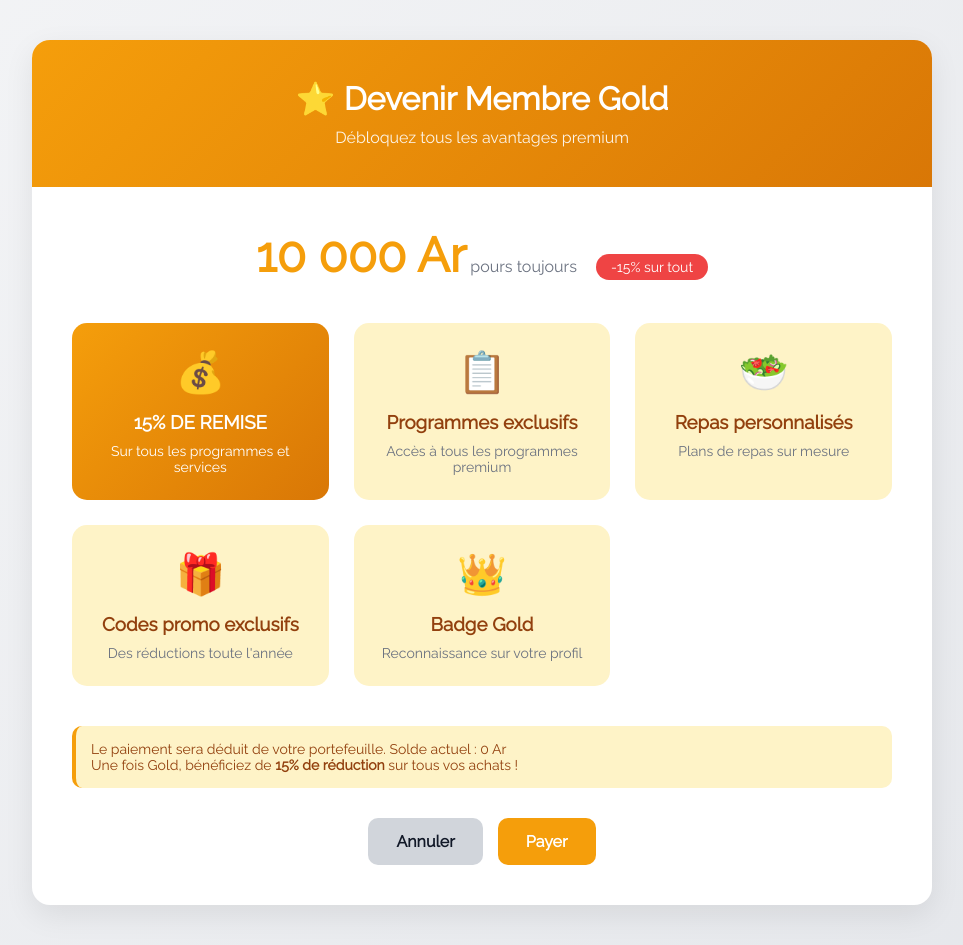
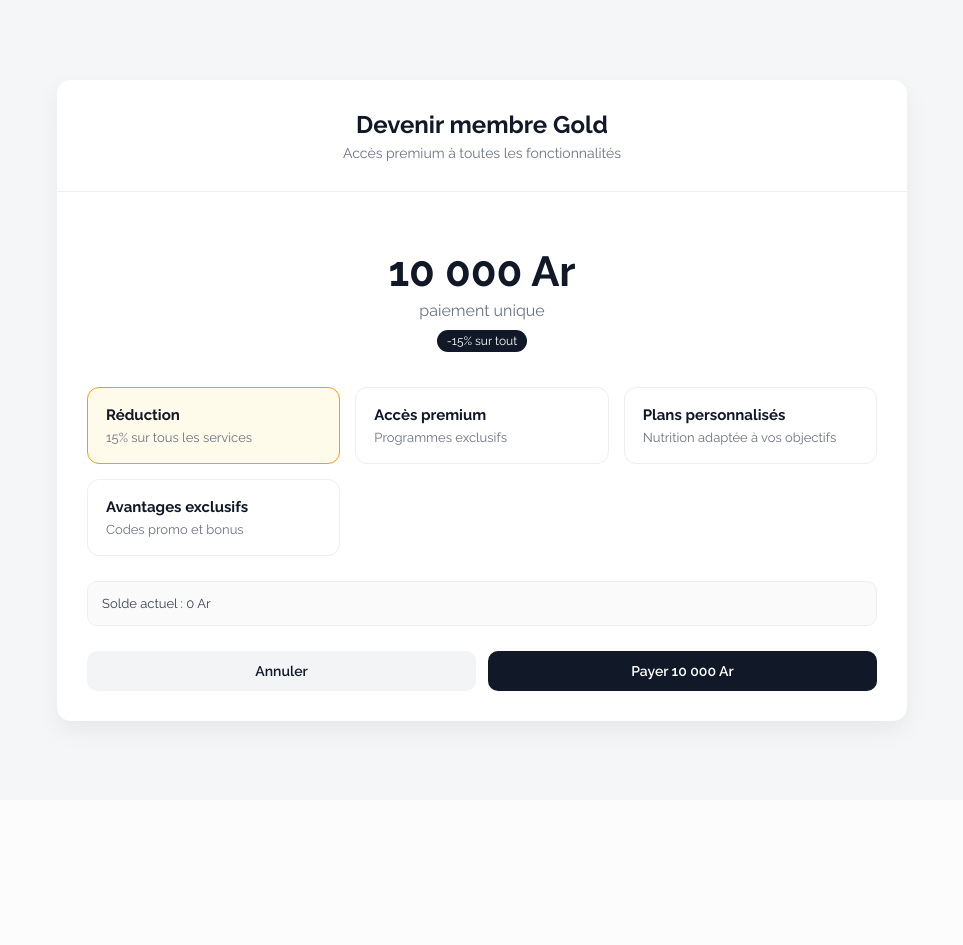
Before and after one commit to tsioryr08/projet-regime-alimentaire, a CodeIgniter 4 app: the page made by app/Views/user/devenir_gold.php in a window 1280 px wide. Shown: the whole page, without its empty margins (158-1121 px from the left). After the commit the page ends 734 px from the top, so only its background shows below. Run offline with PHP 8.4 and a stand-in for CodeIgniter, Linux system fonts and the light colour scheme; the template is opened without the code that fills it, so the values that code supplies are empty; some libraries are stand-ins or nearby versions.

Commit message:
mandeha-le-gold-ouehh

```diff
--- a/app/Views/user/devenir_gold.php
+++ b/app/Views/user/devenir_gold.php
@@ -4,7 +4,8 @@
 <meta charset="UTF-8">
 <meta name="viewport" content="width=device-width, initial-scale=1.0">
 <title>Devenir Gold</title>
-    <link href="https://fonts.googleapis.com/css?family=Raleway" rel="stylesheet">
+<link href="https://fonts.googleapis.com/css?family=Raleway:400,600,700" rel="stylesheet">
+
 <style>
 * {
     margin: 0;
@@ -14,226 +15,239 @@
 }
 
 body {
-            background: linear-gradient(135deg, #f3f4f6, #e5e7eb);
+    background: #f5f6f8;
     min-height: 100vh;
-            padding: 40px 20px;
+    display: flex;
+    align-items: center;
+    justify-content: center;
+    padding: 30px;
+    color: #111827;
 }
 
 .container {
-            max-width: 900px;
-            margin: 0 auto;
+    width: 100%;
+    max-width: 850px;
     background: white;
-            border-radius: 18px;
-            box-shadow: 0 10px 30px rgba(0,0,0,0.08);
+    border-radius: 14px;
+    box-shadow: 0 10px 25px rgba(0,0,0,0.06);
     overflow: hidden;
 }
 
 .header {
-            background: linear-gradient(135deg, #f59e0b, #d97706);
-            color: white;
-            padding: 40px;
+    padding: 30px;
+    border-bottom: 1px solid #eee;
     text-align: center;
 }
 
 .header h1 {
-            font-size: 32px;
-            margin-bottom: 10px;
+    font-size: 24px;
+    font-weight: 700;
 }
 
 .header p {
-            opacity: 0.9;
-            font-size: 16px;
-        }
-
-        .content {
-            padding: 40px;
-        }
-
-        .price {
-            text-align: center;
-            margin-bottom: 40px;
-        }
-
-        .price .amount {
-            font-size: 48px;
-            font-weight: bold;
-            color: #f59e0b;
-        }
-
-        .price .period {
-            color: #6b7280;
-        }
-
-        .price .discount {
-            background: #ef4444;
-            color: white;
-            font-size: 14px;
-            display: inline-block;
-            padding: 5px 15px;
-            border-radius: 20px;
-            margin-left: 15px;
-        }
-
-        .advantages {
-            display: grid;
-            grid-template-columns: repeat(auto-fit, minmax(250px, 1fr));
-            gap: 25px;
-            margin-bottom: 40px;
-        }
-
-        .advantage-card {
-            background: #fef3c7;
-            padding: 25px;
-            border-radius: 15px;
-            text-align: center;
-            transition: 0.3s;
-        }
-
-        .advantage-card:hover {
-            transform: translateY(-5px);
-            box-shadow: 0 5px 20px rgba(0,0,0,0.1);
-        }
-
-        .advantage-card .icon {
-            font-size: 40px;
-            margin-bottom: 15px;
-        }
-
-        .advantage-card h3 {
-            color: #92400e;
-            margin-bottom: 10px;
-        }
-
-        .advantage-card p {
+    margin-top: 6px;
     color: #6b7280;
     font-size: 14px;
 }
 
-        .discount-card {
-            background: linear-gradient(135deg, #f59e0b, #d97706);
-            color: white;
+.content {
+    padding: 30px;
 }
 
-        .discount-card h3, .discount-card p {
-            color: white;
+/* messages */
+.error-message, .success-message {
+    padding: 12px 14px;
+    border-radius: 8px;
+    font-size: 14px;
+    margin-bottom: 20px;
 }
 
-        .button-row {
+.error-message {
+    background: #fef2f2;
+    color: #991b1b;
+    border: 1px solid #fecaca;
+}
+
+.success-message {
+    background: #ecfdf5;
+    color: #065f46;
+    border: 1px solid #a7f3d0;
+}
+
+/* price */
+.price {
+    text-align: center;
+    margin: 25px 0 35px;
+}
+
+.price .amount {
+    font-size: 42px;
+    font-weight: 700;
+}
+
+.price .period {
+    display: block;
+    color: #6b7280;
+    margin-top: 5px;
+}
+
+.badge {
+    display: inline-block;
+    margin-top: 10px;
+    padding: 4px 10px;
+    font-size: 12px;
+    background: #111827;
+    color: white;
+    border-radius: 999px;
+}
+
+/* grid */
+.advantages {
+    display: grid;
+    grid-template-columns: repeat(auto-fit, minmax(220px, 1fr));
+    gap: 15px;
+    margin-bottom: 25px;
+}
+
+.card {
+    border: 1px solid #eee;
+    border-radius: 12px;
+    padding: 18px;
+    background: #fff;
+}
+
+.card h3 {
+    font-size: 15px;
+    margin-bottom: 6px;
+}
+
+.card p {
+    font-size: 13px;
+    color: #6b7280;
+}
+
+/* highlight card */
+.card.highlight {
+    border-color: #f59e0b;
+    background: #fffbeb;
+}
+
+/* warning */
+.warning {
+    background: #fafafa;
+    border: 1px solid #eee;
+    padding: 14px;
+    border-radius: 10px;
+    font-size: 13px;
+    color: #374151;
+    margin-top: 10px;
+}
+
+/* actions */
+.actions {
     display: flex;
-            gap: 15px;
-            justify-content: center;
-            margin-top: 30px;
+    gap: 12px;
+    margin-top: 25px;
 }
 
 .btn {
-            padding: 14px 28px;
-            border: none;
+    flex: 1;
+    padding: 12px;
     border-radius: 10px;
-            cursor: pointer;
-            font-size: 16px;
+    text-align: center;
+    text-decoration: none;
     font-weight: 600;
+    font-size: 14px;
     transition: 0.2s;
-            text-decoration: none;
-            display: inline-block;
-            text-align: center;
-        }
-
-        .btn-gold {
-            background: #f59e0b;
-            color: white;
-        }
-
-        .btn-gold:hover {
-            background: #d97706;
-            transform: translateY(-2px);
 }
 
 .btn-secondary {
-            background: #d1d5db;
+    background: #f3f4f6;
     color: #111827;
 }
 
 .btn-secondary:hover {
-            background: #9ca3af;
-            transform: translateY(-2px);
+    background: #e5e7eb;
 }
 
-        .warning {
-            background: #fef3c7;
-            border-left: 4px solid #f59e0b;
-            padding: 15px;
-            margin-top: 30px;
-            border-radius: 10px;
-            color: #92400e;
-            font-size: 14px;
+.btn-primary {
+    background: #111827;
+    color: white;
+}
+
+.btn-primary:hover {
+    background: #000;
 }
 
 @media (max-width: 600px) {
-            .content {
-                padding: 20px;
-            }
-            .button-row {
+    .actions {
         flex-direction: column;
-            }
-            .btn {
-                text-align: center;
     }
 }
 </style>
 </head>
+
 <body>
+
 <div class="container">
+
     <div class="header">
-            <h1>⭐ Devenir Membre Gold</h1>
-            <p>Débloquez tous les avantages premium</p>
+        <h1>Devenir membre Gold</h1>
+        <p>Accès premium à toutes les fonctionnalités</p>
     </div>
 
     <div class="content">
+
+        <?php if(session()->has('error')): ?>
+            <div class="error-message"><?= session('error') ?></div>
+        <?php endif; ?>
+
+        <?php if(session()->has('success')): ?>
+            <div class="success-message"><?= session('success') ?></div>
+        <?php endif; ?>
+
         <div class="price">
-                <span class="amount">10 000 Ar</span>
-                <span class="period">pours toujours</span>
-                <span class="discount">-15% sur tout</span>
+            <div class="amount">10 000 Ar</div>
+            <div class="period">paiement unique</div>
+            <div class="badge">-15% sur tout</div>
         </div>
 
         <div class="advantages">
-                <div class="advantage-card discount-card">
-                    <div class="icon">💰</div>
-                    <h3>15% DE REMISE</h3>
-                    <p>Sur tous les programmes et services</p>
-                </div>
-                <div class="advantage-card">
-                    <div class="icon">📋</div>
-                    <h3>Programmes exclusifs</h3>
-                    <p>Accès à tous les programmes premium</p>
-                </div>
-                <div class="advantage-card">
-                    <div class="icon">🥗</div>
-                    <h3>Repas personnalisés</h3>
-                    <p>Plans de repas sur mesure</p>
+
+            <div class="card highlight">
+                <h3>Réduction</h3>
+                <p>15% sur tous les services</p>
             </div>
 
-                <div class="advantage-card">
-                    <div class="icon">🎁</div>
-                    <h3>Codes promo exclusifs</h3>
-                    <p>Des réductions toute l'année</p>
+            <div class="card">
+                <h3>Accès premium</h3>
+                <p>Programmes exclusifs</p>
             </div>
-                <div class="advantage-card">
-                    <div class="icon">👑</div>
-                    <h3>Badge Gold</h3>
-                    <p>Reconnaissance sur votre profil</p>
+
+            <div class="card">
+                <h3>Plans personnalisés</h3>
+                <p>Nutrition adaptée à vos objectifs</p>
             </div>
+
+            <div class="card">
+                <h3>Avantages exclusifs</h3>
+                <p>Codes promo et bonus</p>
+            </div>
+
         </div>
 
         <div class="warning">
-                Le paiement sera déduit de votre portefeuille. Solde actuel : <?= number_format($solde, 0, ',', ' ') ?> Ar<br>
-                Une fois Gold, bénéficiez de <strong>15% de réduction</strong> sur tous vos achats !
+            Solde actuel : <?= number_format($solde, 0, ',', ' ') ?> Ar
         </div>
 
-            <div class="button-row">
+        <div class="actions">
             <a href="/utilisateur/profil" class="btn btn-secondary">Annuler</a>
-                <a href="/utilisateur/payerGold" class="btn btn-gold">Payer</a>
+            <a href="/utilisateur/payerGold" class="btn btn-primary">Payer 10 000 Ar</a>
         </div>
+
     </div>
+
 </div>
+
 </body>
 </html>
--- a/app/Views/user/modif_profil.php
+++ b/app/Views/user/modif_profil.php
@@ -543,7 +543,6 @@
             const type = input.getAttribute('type') === 'password' ? 'text' : 'password';
             input.setAttribute('type', type);
 
-            // Changer l'icône SVG
             const svg = this.querySelector('svg');
             if (type === 'password') {
                 svg.innerHTML = '<path d="M1 12s4-8 11-8 11 8 11 8-4 8-11 8-11-8-11-8z"></path><circle cx="12" cy="12" r="3"></circle>';
```
Also changed, not shown: app/Views/user/profil.php (+149 -169 lines), 3 other files. Lines whose indentation alone changed are shown as unchanged.
